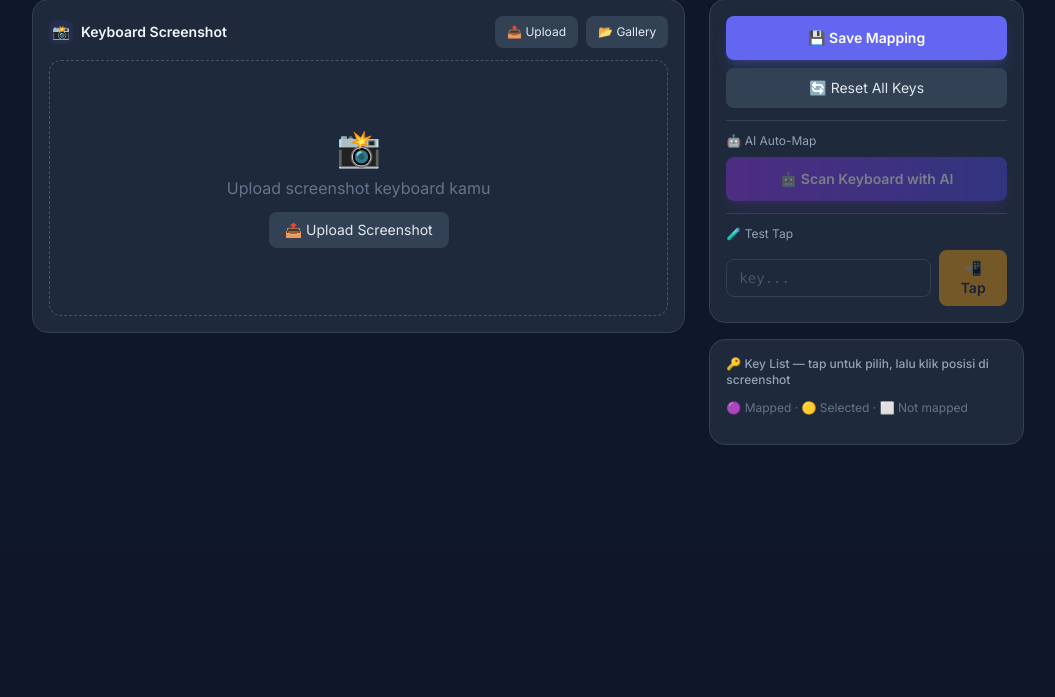
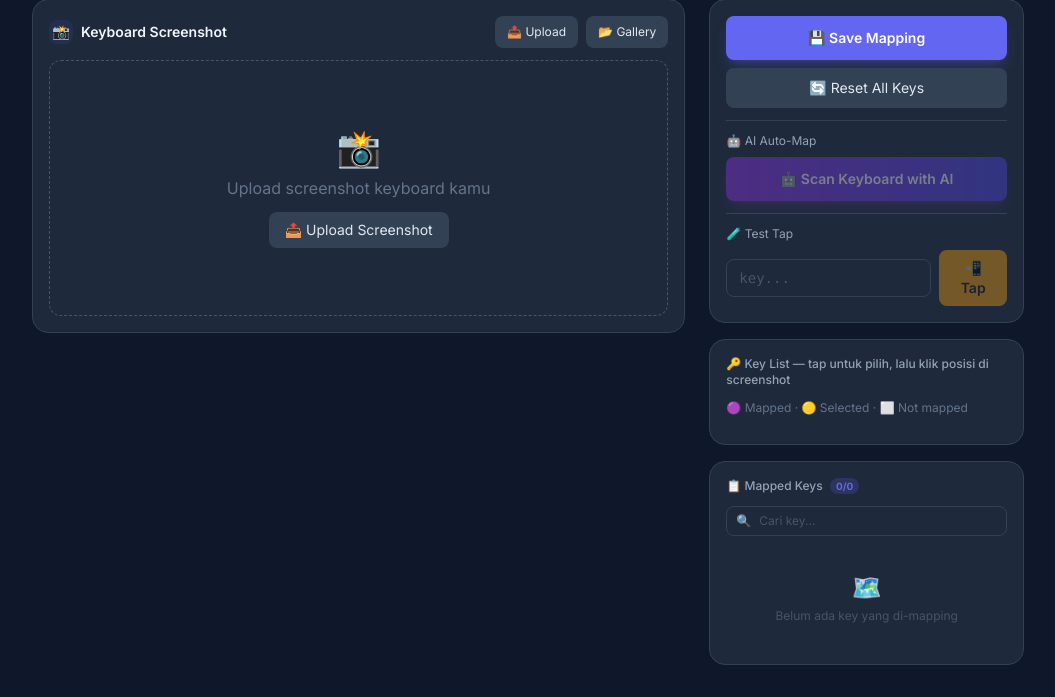
Before and after one commit to zmutclik/auto-NguLo, a Python web app: template templates/keyboard.html in a window 1280 px wide. Shown: the part 248-945 px from the top of the page, without its empty margins (112-1167 px from the left). Before the commit the page ends 693 px from the top, so only its background shows below. Run offline with Jinja, Linux system fonts and the light colour scheme; the template is opened without the code that fills it, so the values that code supplies are empty; some libraries are stand-ins or nearby versions.

Commit message:
keyboard list

```diff
--- a/templates/keyboard.html
+++ b/templates/keyboard.html
@@ -199,6 +199,64 @@
                     </template>
                 </div>
             </div>
+
+            <!-- Mapped Keys List -->
+            <div class="bg-surface-card border border-surface-border rounded-2xl p-4">
+                <div class="flex items-center justify-between mb-3">
+                    <h3 class="text-xs font-medium text-slate-400">📋 Mapped Keys
+                        <span class="ml-1 bg-brand/20 text-brand text-[10px] font-bold px-1.5 py-0.5 rounded-full" x-text="mappedKeyListFiltered().length + '/' + mappedCount()"></span>
+                    </h3>
+                    <button x-show="mappedCount() > 0" @click="confirmClearAllKeys()"
+                        class="text-[10px] text-danger hover:text-red-400 transition-colors flex items-center gap-1">
+                        🗑️ Clear All
+                    </button>
+                </div>
+
+                <!-- Search -->
+                <div class="relative mb-3">
+                    <span class="absolute left-2.5 top-1/2 -translate-y-1/2 text-slate-500 text-xs">🔍</span>
+                    <input x-model="mappedKeySearch" type="text"
+                           class="w-full bg-slate-800 border border-surface-border rounded-lg pl-8 pr-3 py-1.5 text-xs text-slate-100 placeholder-slate-600 focus:outline-none focus:ring-1 focus:ring-brand transition-all"
+                           placeholder="Cari key...">
+                    <button x-show="mappedKeySearch" @click="mappedKeySearch = ''"
+                            class="absolute right-2 top-1/2 -translate-y-1/2 text-slate-500 hover:text-slate-300 text-xs">✕</button>
+                </div>
+
+                <!-- Empty state -->
+                <div x-show="mappedCount() === 0" class="text-center py-6 text-slate-600">
+                    <span class="text-2xl">🗺️</span>
+                    <p class="text-xs mt-1">Belum ada key yang di-mapping</p>
+                </div>
+                <div x-show="mappedCount() > 0 && mappedKeyListFiltered().length === 0" class="text-center py-4 text-slate-600">
+                    <p class="text-xs">Tidak ada hasil untuk "<span x-text="mappedKeySearch" class="font-mono text-slate-400"></span>"</p>
+                </div>
+
+                <!-- List -->
+                <div class="space-y-1 max-h-64 overflow-y-auto pr-0.5">
+                    <template x-for="item in mappedKeyListFiltered()" :key="item.char">
+                        <div class="flex items-center gap-2 group rounded-lg px-2 py-1.5 transition-colors"
+                             :class="selectedChar === item.char ? 'bg-warning/10 border border-warning/30' : 'hover:bg-slate-800/60'">
+                            <!-- Key label -->
+                            <button @click="selectKey(item.char)"
+                                    class="flex-shrink-0 min-w-[2rem] text-center border rounded-md px-1.5 py-0.5 text-[11px] font-mono transition-all"
+                                    :class="selectedChar === item.char ? 'border-warning text-warning bg-warning/10' : 'border-brand text-brand bg-brand/10 hover:bg-brand/20'"
+                                    x-text="item.char === 'ENTER' ? '↵' : item.char === 'BACKSPACE' ? '⌫' : item.char === ' ' ? '␣' : item.char">
+                            </button>
+                            <!-- Coordinates -->
+                            <span class="flex-1 text-[10px] text-slate-500 font-mono">
+                                X:<span class="text-slate-300" x-text="item.x"></span>
+                                Y:<span class="text-slate-300" x-text="item.y"></span>
+                            </span>
+                            <!-- Delete button -->
+                            <button @click="deleteKey(item.char)"
+                                    class="opacity-0 group-hover:opacity-100 text-slate-600 hover:text-danger transition-all text-xs px-1"
+                                    title="Hapus key ini">
+                                🗑️
+                            </button>
+                        </div>
+                    </template>
+                </div>
+            </div>
         </div>
     </div>
 
@@ -386,6 +444,8 @@
             renameModalOpen: false,
             renameTargetId: null,
             renameValue: '',
+            // Mapped key list
+            mappedKeySearch: '',
 
             async init() {
                 try {
@@ -543,6 +603,44 @@
             // ── Screenshot management ──
             mappedCount() {
                 return Object.keys(this.currentKeys).length;
+            },
+
+            mappedKeyListFiltered() {
+                const q = (this.mappedKeySearch || '').toLowerCase().trim();
+                const entries = Object.entries(this.currentKeys).map(([char, coord]) => ({
+                    char,
+                    x: Math.round(coord.x),
+                    y: Math.round(coord.y),
+                }));
+                if (!q) return entries;
+                return entries.filter(e => {
+                    const label = e.char === 'ENTER' ? 'enter' : e.char === 'BACKSPACE' ? 'backspace' : e.char === ' ' ? 'space' : e.char.toLowerCase();
+                    return label.includes(q) || String(e.x).includes(q) || String(e.y).includes(q);
+                });
+            },
+
+            async deleteKey(char) {
+                if (!this.currentMappingId) return;
+                delete this.currentKeys[char];
+                // Force Alpine reactivity
+                this.currentKeys = { ...this.currentKeys };
+                if (this.selectedChar === char) {
+                    this.selectedChar = null;
+                    this.pickX = null;
+                    this.pickY = null;
+                }
+                try {
+                    await fetch(`/api/keyboard/${this.currentMappingId}/keys/${encodeURIComponent(char)}`, { method: 'DELETE' });
+                } catch(e) { console.error('Failed to delete key:', e); }
+            },
+
+            confirmClearAllKeys() {
+                if (!confirm(`Hapus SEMUA ${this.mappedCount()} key yang sudah di-mapping?`)) return;
+                this.currentKeys = {};
+                this.selectedChar = null;
+                this.pickX = null;
+                this.pickY = null;
+                this.saveMapping();
             },
 
             selectKey(char) {
```
